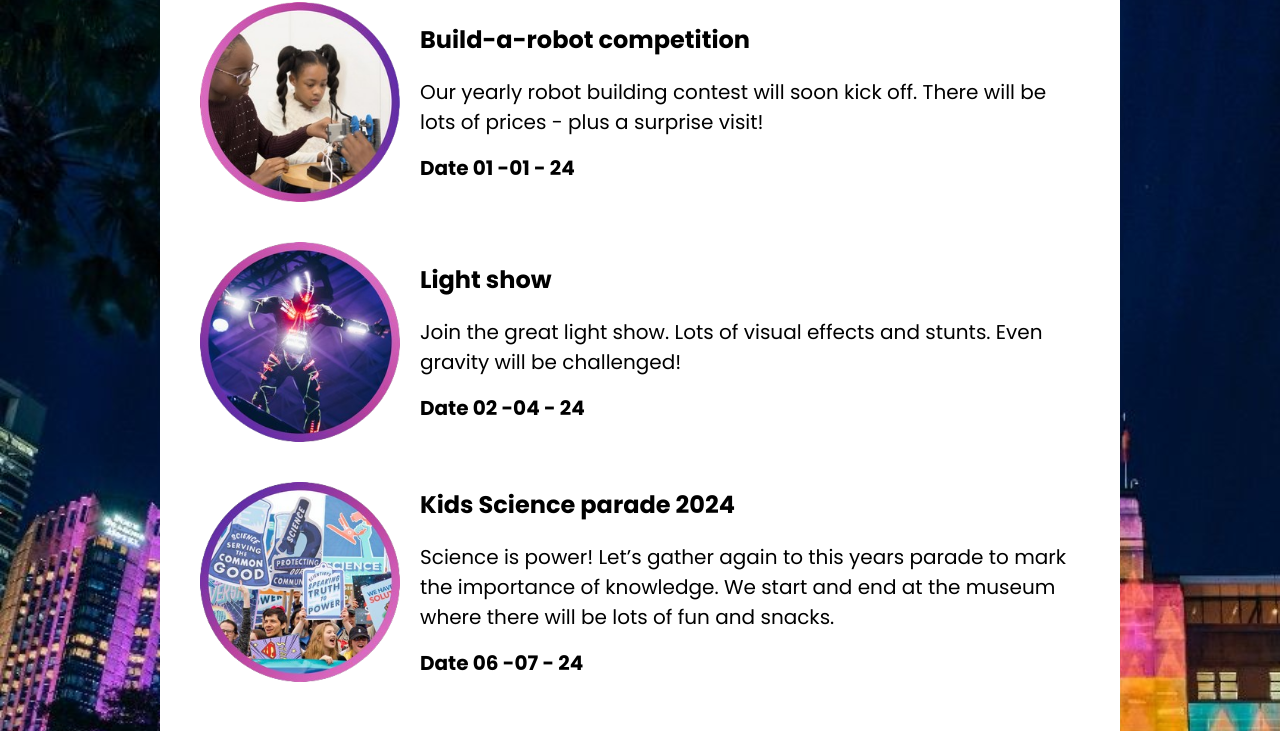
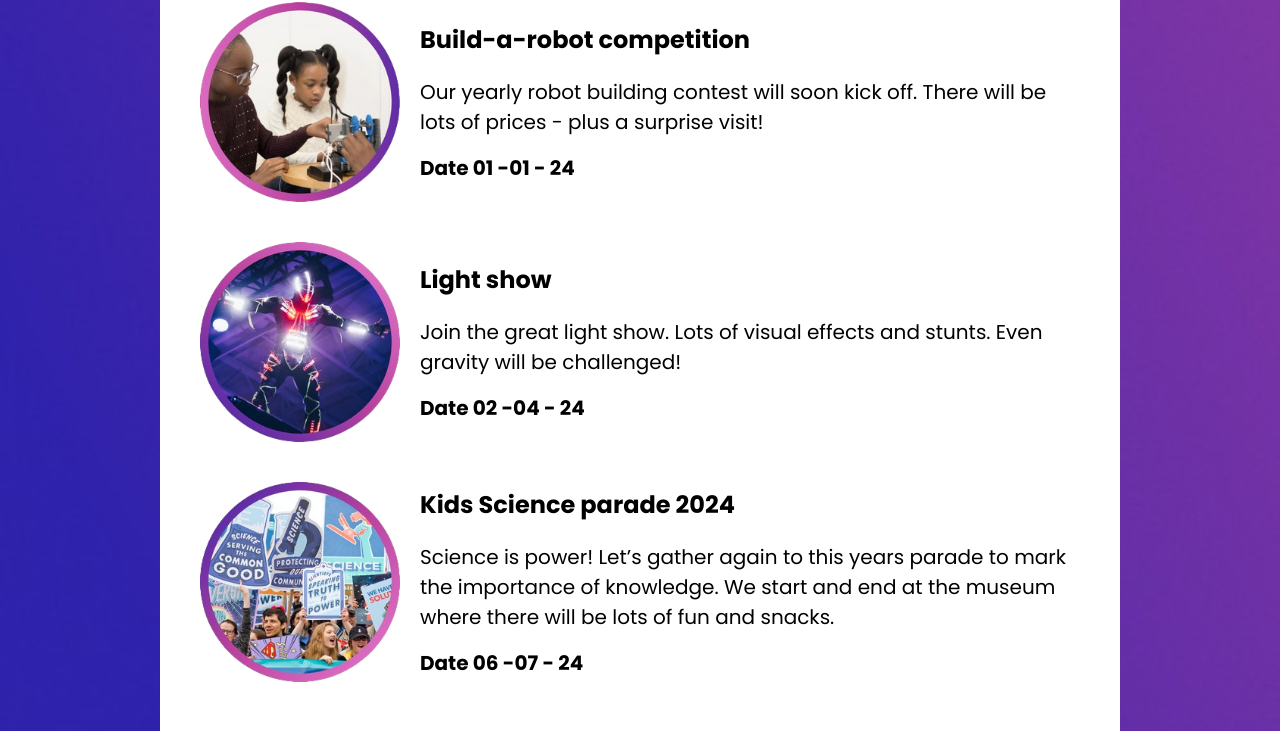
Before and after one commit to LineSvensen/semester-project, a plain HTML site: page events.html in a window 1280 px wide. Shown: the part 242-973 px from the top of the page. Drawn offline with Linux system fonts and the light colour scheme.

Commit message:
some last fixes

```diff
--- a/css/events.css
+++ b/css/events.css
@@ -145,7 +145,7 @@ header {
 body {
     background-size: cover;
     width: 100%;
-    background-image: url("../assets-200kb/museum-building.jpg");
+    background-image: url("../assets-200kb/blue-purple-background-kb.jpg");
 }
 
 h1 {
```
